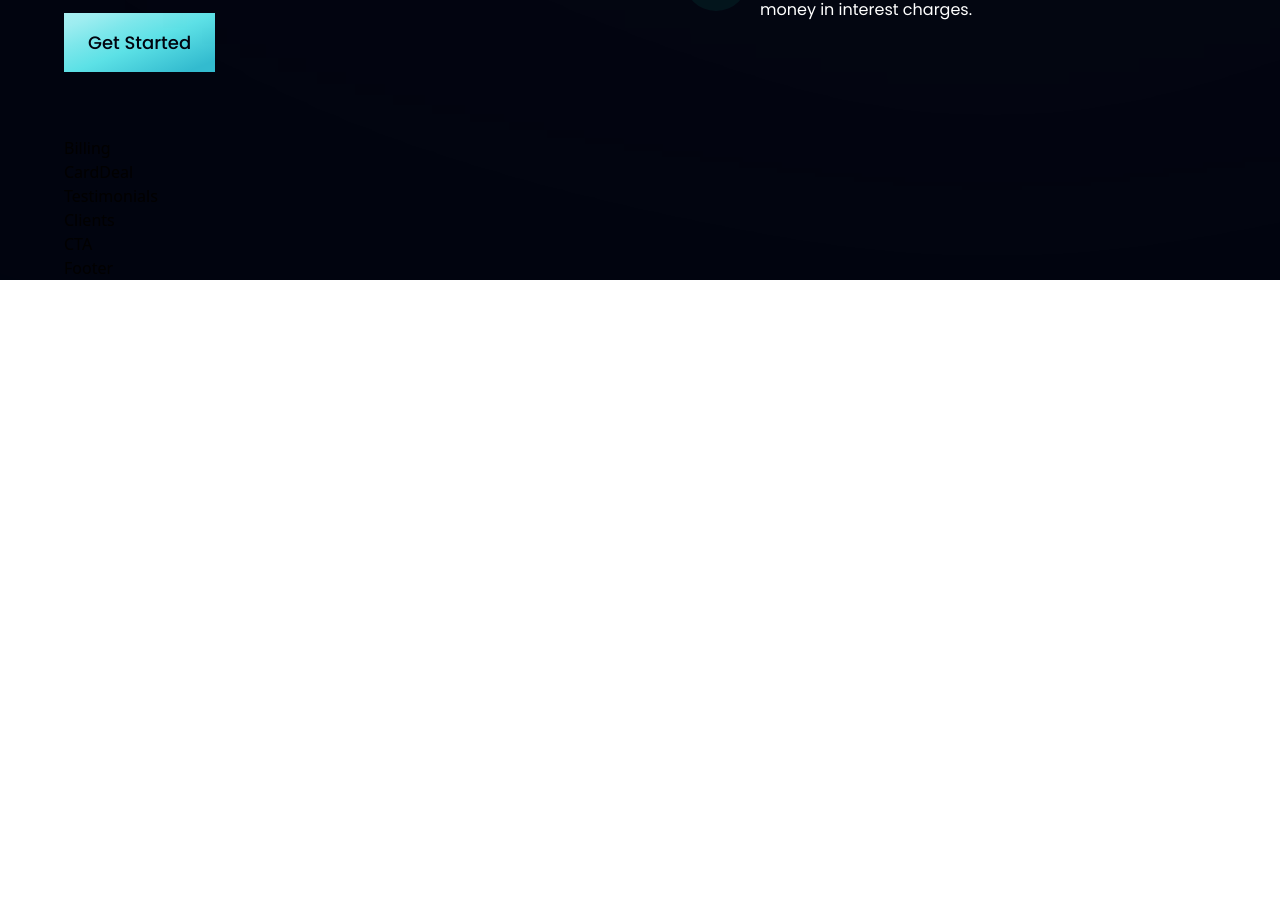
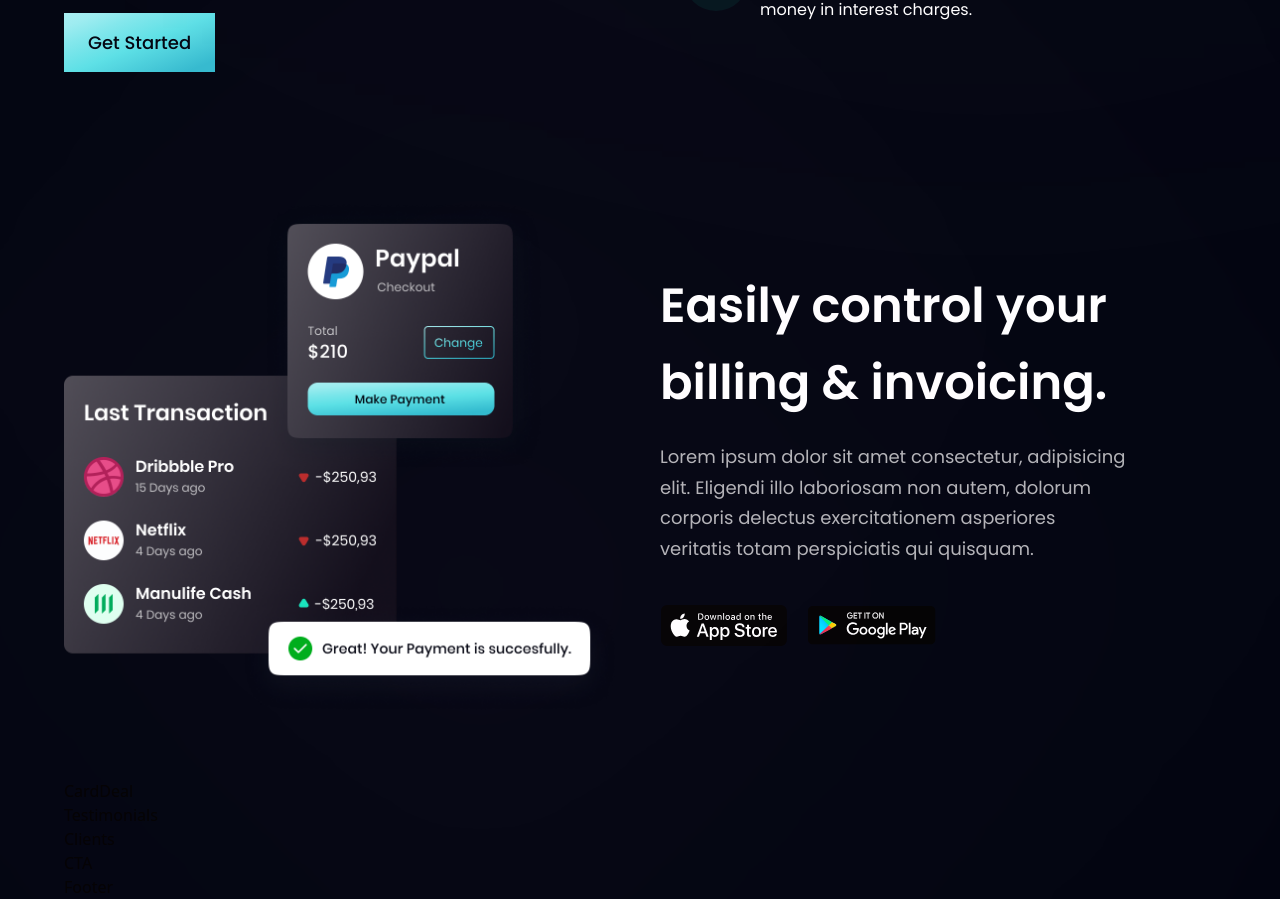
Before and after one commit to delmac-dev/bank_react_app, a React (Vite) app: page / in a window 1280 px wide. Shown: the part 1410-2309 px from the top of the page. Before the commit the page ends 1690 px from the top, so only its background shows below. Built offline with nearby package versions, Linux system fonts and the light colour scheme.

Commit message:
done with billing section

```diff
--- a/src/components/Billing.jsx
+++ b/src/components/Billing.jsx
@@ -1,9 +1,27 @@
 import React from 'react'
+import { apple, bill, google } from "../asserts";
+import styles, {layout} from "../style"
 
-const Billing = () => {
-  return (
-    <div>Billing</div>
+const Billing = () =>(
+    <section id='product' className={layout.sectionReverse}>
+      <div className={layout.sectionImgReverse}>
+        <img src={bill} alt="billing" className='w-[100%] h-[100%] relative z-[5]'/>
+        <div className='absolute z-[3] left-1/2 top-0 w-[50%] h-[50%] white__gradient rounded-full'/>
+        <div className='absolute z-[3] left-1/2 bottom-0 w-[50%] h-[50%] pink__gradient rounded-full'/>
+      </div>
+      <div className={layout.sectionInfo}>
+        <h2 className={styles.heading2}>Easily control your <br className='sm:block hidden'/> billing & invoicing.</h2>
+        <p className={`${styles.paragraph} max-w-[470px] mt-5`}>
+          Lorem ipsum dolor sit amet consectetur, adipisicing elit. Eligendi illo laboriosam non autem, dolorum corporis delectus exercitationem asperiores veritatis totam perspiciatis qui quisquam.
+        </p>
+
+        <div className="flex flex-row flex-wrap sm:mt-10 mt-6">
+          <img src={apple} alt="apple_store" className='w-[128px] h-[42px] object-contain mr-5 cursor-pointer'/>
+          <img src={google} alt="google_play" className='w-[128px] h-[42px] object-contain mr-5 cursor-pointer'/>
+        </div>
+      </div>
+
+    </section>
   )
-}
 
 export default Billing
```
